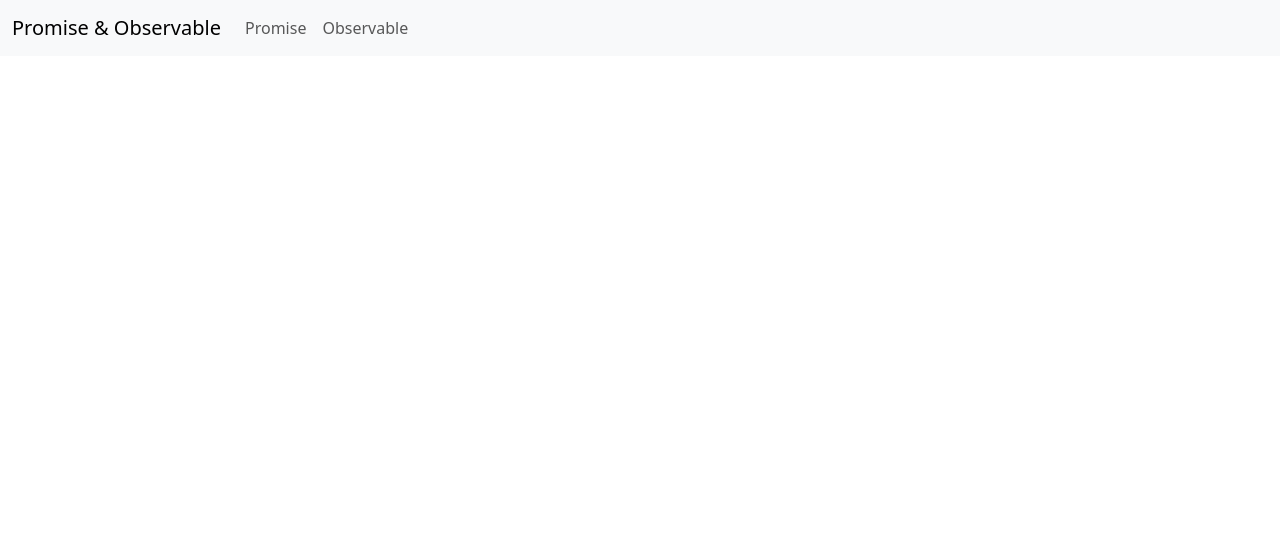
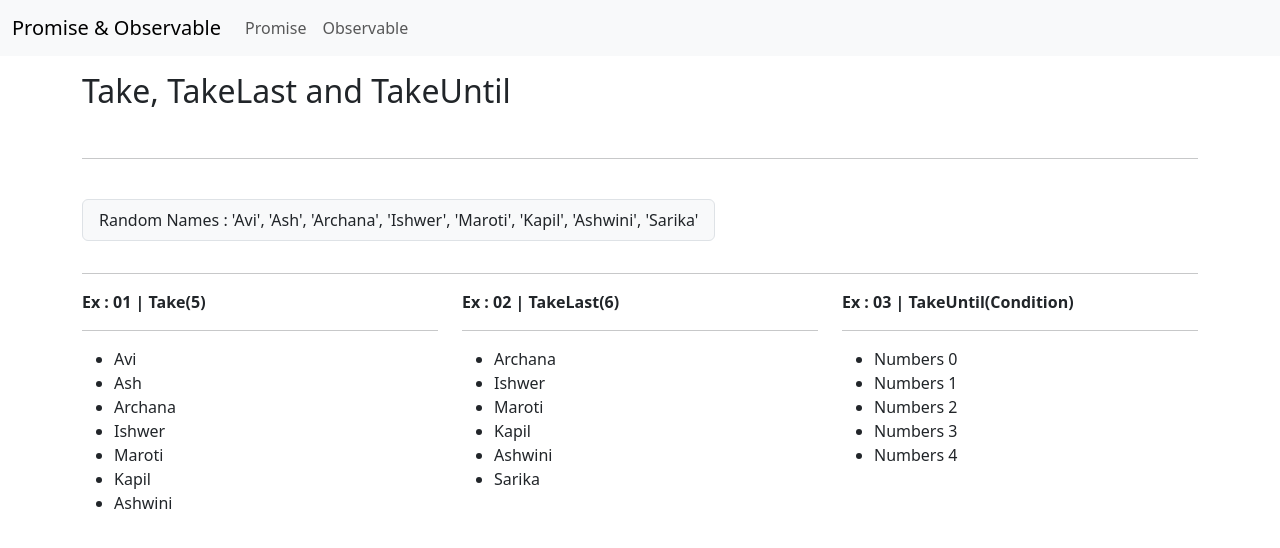
Before and after one commit to AvinashS1995/RxJs16Project, an Angular app in the folder RxJsProject/: page /observable/take in a window 1280 px wide. Before the commit this address led to /promise. Shown: the top 548 px of the page. Built offline with nearby package versions, Linux system fonts and the light colour scheme.

Commit message:
Observable tap & take, takeLast & takeUntil Operator Done

```diff
--- a/RxJsProject/src/app/app-routing.module.ts
+++ b/RxJsProject/src/app/app-routing.module.ts
@@ -12,6 +12,8 @@ import { PromiseComponent } from './promise/promise.component';
 import { MapComponent } from './observable/map/map.component';
 import { PluckComponent } from './observable/pluck/pluck.component';
 import { FilterComponent } from './observable/filter/filter.component';
+import { TapComponent } from './observable/tap/tap.component';
+import { TakeComponent } from './observable/take/take.component';
 
 const routes: Routes = [
   {path : 'promise', component : PromiseComponent},
@@ -27,6 +29,8 @@ const routes: Routes = [
     {path : 'map', component : MapComponent},
     {path : 'pluck', component : PluckComponent},
     {path : 'filter', component : FilterComponent},
+    {path : 'tap', component : TapComponent},
+    {path : 'take', component : TakeComponent},
 
   ]},
   {path : '**', redirectTo : 'promise'}
--- a/RxJsProject/src/app/app.module.ts
+++ b/RxJsProject/src/app/app.module.ts
@@ -16,6 +16,8 @@ import { CustomObservableComponent } from './observable/custom-observable/custom
 import { MapComponent } from './observable/map/map.component';
 import { PluckComponent } from './observable/pluck/pluck.component';
 import { FilterComponent } from './observable/filter/filter.component';
+import { TapComponent } from './observable/tap/tap.component';
+import { TakeComponent } from './observable/take/take.component';
 
 @NgModule({
   declarations: [
@@ -32,7 +34,9 @@ import { FilterComponent } from './observable/filter/filter.component';
     CustomObservableComponent,
     MapComponent,
     PluckComponent,
-    FilterComponent
+    FilterComponent,
+    TapComponent,
+    TakeComponent
   ],
   imports: [
     BrowserModule,
--- a/RxJsProject/src/app/observable/list/list.component.html
+++ b/RxJsProject/src/app/observable/list/list.component.html
@@ -25,6 +25,12 @@
             <li>
                 <a routerLink="filter">Filter</a>
             </li>
+            <li>
+                <a routerLink="tap">Tap</a>
+            </li>
+            <li>
+                <a routerLink="take">Take</a>
+            </li>
         </ul>
     </div>
 </div>
--- /dev/null
+++ b/RxJsProject/src/app/observable/take/take.component.html
@@ -0,0 +1,28 @@
+<div class="my-3">
+    <h2>Take, TakeLast and TakeUntil</h2>
+    <br>
+    <hr>
+    <br>
+    <p class="bg-light d-inline-block py-2 px-3 border rounded "> Random Names : 'Avi', 'Ash', 'Archana', 'Ishwer', 'Maroti', 'Kapil', 'Ashwini', 'Sarika' </p>
+    <br>
+    <hr>
+
+    <div class="row">
+
+        <div class="col-md-4">
+            <strong>Ex : 01 | Take(5)</strong>
+            <hr>
+            <ul id="elContainer1"></ul>
+        </div>
+        <div class="col-md-4">
+            <strong>Ex : 02 | TakeLast(6)</strong>
+            <hr>
+            <ul id="elContainer2"></ul>
+        </div>
+        <div class="col-md-4">
+            <strong>Ex : 03 | TakeUntil(Condition)</strong>
+            <hr>
+            <ul id="elContainer3"></ul>
+        </div>
+    </div>
+</div>
--- /dev/null
+++ b/RxJsProject/src/app/observable/take/take.component.ts
@@ -0,0 +1,58 @@
+import { Component, OnInit } from '@angular/core';
+import { from, fromEvent, interval, map, take, takeLast, takeUntil, timer } from 'rxjs';
+import { DesignUtilityService } from 'src/app/appServices/design-utility.service';
+
+@Component({
+  selector: 'app-take',
+  templateUrl: './take.component.html',
+  styleUrls: ['./take.component.scss']
+})
+export class TakeComponent implements OnInit{
+
+
+  randomNames = ['Avi', 'Ash', 'Archana', 'Ishwer', 'Maroti', 'Kapil', 'Ashwini', 'Sarika' ];
+
+  constructor(private _designUtility : DesignUtilityService) { }
+
+  ngOnInit(): void {
+
+    // const source = interval(1000);
+
+    const nameSource = from(this.randomNames)
+
+    // Ex : 01 | Take(5)
+    nameSource.pipe(take(7))
+    .subscribe(res => {
+      console.log(res);
+
+      this._designUtility.print(res,'elContainer1')
+    })
+
+    // Ex : 02 | TakeLast(6)
+    nameSource.pipe(takeLast(6))
+    .subscribe(res => {
+      console.log(res);
+
+      this._designUtility.print(res,'elContainer2')
+    })
+
+    // Ex : 03 | TakeUntil(5)
+
+    const source = interval(1000);
+
+    const condition1 = timer(5000)
+
+    const condition2 = fromEvent(document,'click')
+
+    source.pipe(
+      map(res => 'Numbers ' + res),
+      takeUntil(condition2))
+    .subscribe(res => {
+      console.log(res);
+
+      this._designUtility.print(res,'elContainer3')
+    })
+
+
+  }
+}
--- /dev/null
+++ b/RxJsProject/src/app/observable/tap/tap.component.html
@@ -0,0 +1,16 @@
+<div class="my-3" [ngStyle]="{'color': myColor }">
+    <h2>Tap</h2>
+    <br>
+    <div class="row">
+        <div class="col-md-6">
+            <strong>Ex : 01</strong>
+            <hr>
+            <ul id="elContainer"></ul>
+        </div>
+        <div class="col-md-6">
+            <strong>Ex : 02</strong>
+            <hr>
+            <ul id="elContainer2"></ul>
+        </div>
+    </div>
+</div>
--- /dev/null
+++ b/RxJsProject/src/app/observable/tap/tap.component.ts
@@ -0,0 +1,64 @@
+import { Component, OnInit } from '@angular/core';
+import { Subscription, interval, map, tap } from 'rxjs';
+import { DesignUtilityService } from 'src/app/appServices/design-utility.service';
+
+@Component({
+  selector: 'app-tap',
+  templateUrl: './tap.component.html',
+  styleUrls: ['./tap.component.scss']
+})
+export class TapComponent implements OnInit{
+
+
+  subscription! : Subscription ;
+  subscription2! : Subscription ;
+
+  myColor : string = ''
+
+  constructor(private _designUtility : DesignUtilityService){ }
+
+  ngOnInit(): void {
+
+    const source = interval(1000);
+
+    // Ex : 01
+    const arr = ['Avi', 'Ash', 'Archana', 'Ishwer', 'Maroti', 'Kapil', 'Ashwini', 'Sarika' ];
+
+    this.subscription = source.pipe(
+      tap(res =>{
+        console.log('tap before =>' + res);
+        if(res == 6){
+          this.subscription.unsubscribe()
+        }
+      }),
+      map(res => arr[res]),
+      tap(res => console.log('tap after =>' + res))
+    )
+    .subscribe(res => {
+      console.log(res);
+
+      this._designUtility.print(res,'elContainer')
+
+    })
+
+    // Ex : 02
+    const Colors = ['Red', 'Green', 'Blue', 'Orange', 'Yellow', 'Purple', 'Violet'];
+
+    this.subscription2 = source.pipe(
+      tap(res => {
+        this.myColor = Colors[res];
+        console.log('tap => ' + res);
+        if(res == 7){
+          this.subscription2.unsubscribe()
+        }
+      }),
+      map(res => Colors[res])
+    )
+    .subscribe(res => {
+      console.log(res);
+
+      this._designUtility.print(res,'elContainer2')
+
+    })
+  }
+}
```
Also changed, not shown: RxJsProject/src/app/observable/take/take.component.scss (added), RxJsProject/src/app/observable/tap/tap.component.scss (added), 2 other files (tests, documents, lock files or other folders).
